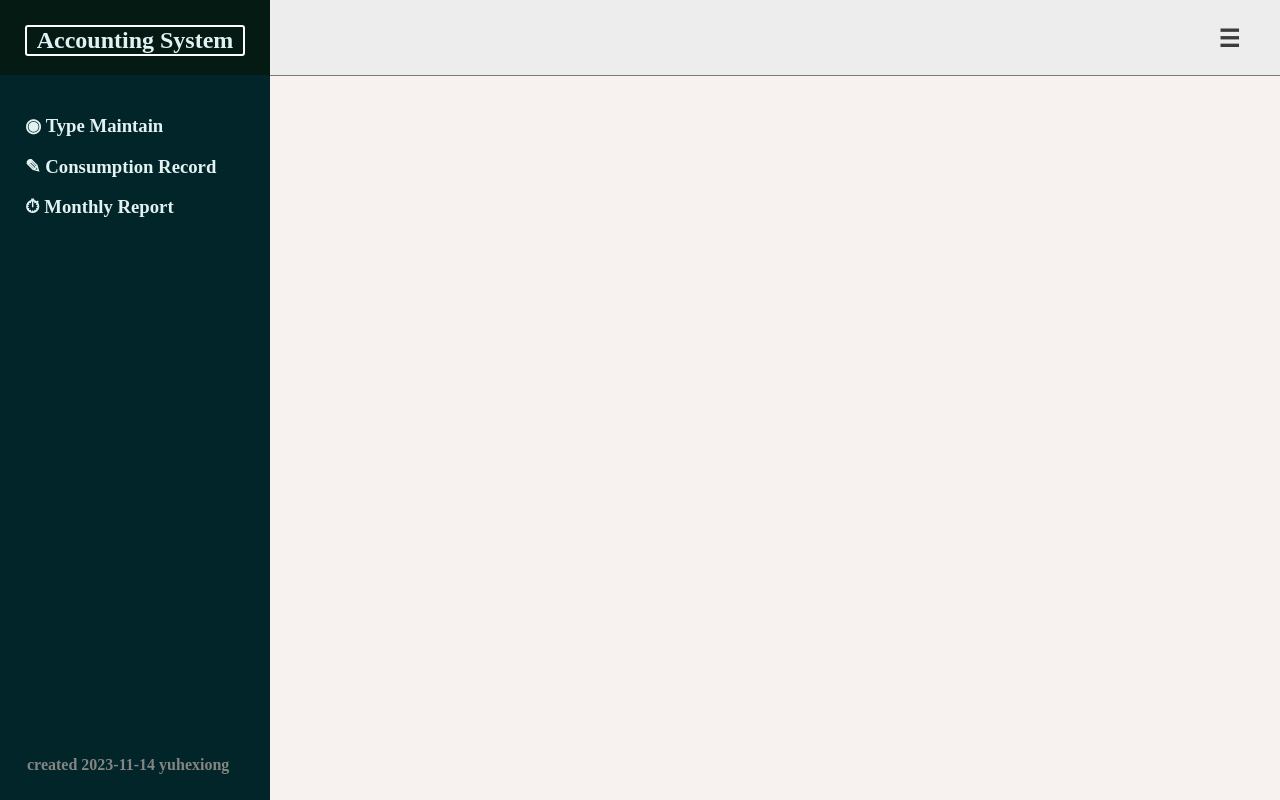
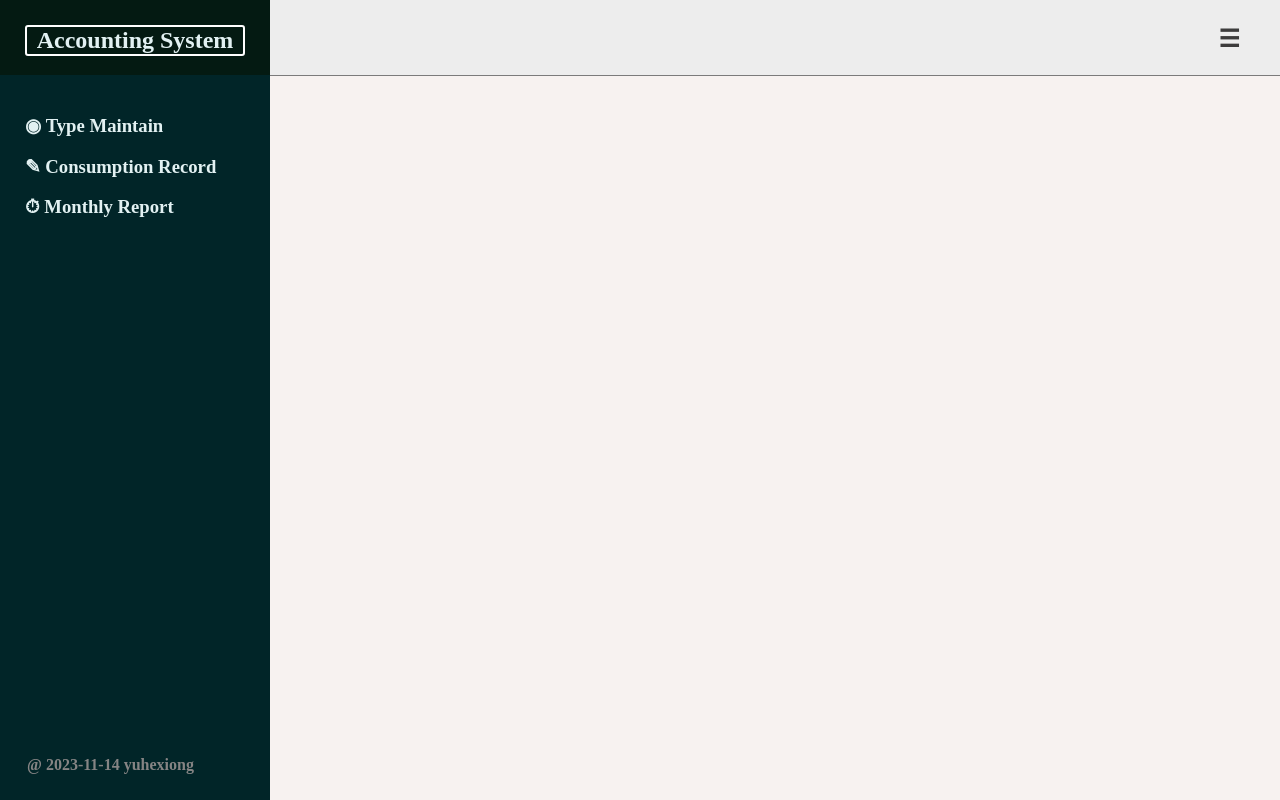
Before and after one commit to yuhexiong/accounting-web-vue3-javascript, a Vue app: page / in a window 1280 px wide. Built offline with nearby package versions, Linux system fonts and the light colour scheme.

Commit message:
feat: font family

```diff
--- a/src/assets/allStyle.css
+++ b/src/assets/allStyle.css
@@ -3,6 +3,7 @@ body, html {
   padding: 0;
   width: 100%;
   height: 100vh;
+  font-family: Times New Roman;
 }
 
 #app {
@@ -19,6 +20,13 @@ body, html {
   margin-top: 0px;
   padding-right: 40px;
   border-bottom: 1px solid rgb(123, 123, 123);
+}
+
+.all-nav h2 {
+  display: flex;
+  margin-left: auto;
+  margin-top: auto;
+  color: rgb(61, 60, 60)
 }
 
 .content {
@@ -54,6 +62,6 @@ a {
   padding-right: 50px;
 }
 
-.title-h2{
+.title-h2 {
   border-radius: 5px;
 }
--- a/src/assets/layoutStyle.css
+++ b/src/assets/layoutStyle.css
@@ -9,6 +9,12 @@
   height: 30px;
   padding: 25px 25px 20px 25px;
   background-color: rgb(4, 26, 18);
+}
+
+.logo-name {
+  margin: 0px;
+  border: 2px solid white;
+  border-radius: 3px;
 }
 
 .sidebar {
@@ -27,3 +33,14 @@
   text-align: left;
   padding-left: 25px;
 }
+
+.created-info {
+  position: fixed;
+  bottom: 10px;
+  left: 27px;
+}
+
+.created-info p {
+  color: rgb(133, 132, 132);
+  font-weight: 600;
+}
--- a/src/assets/reportStyle.css
+++ b/src/assets/reportStyle.css
@@ -5,12 +5,11 @@
 }
 
 .left-pane {
-  width: 40%;
+  width: 45%;
 }
 
 .right-pane {
-  width: 60%;
-  height: 100%;
+  width: 55%;
   padding-top: 80px;
-  padding-left: 10px;
+  padding-left: 30px;
 }
--- a/src/assets/tableStyle.css
+++ b/src/assets/tableStyle.css
@@ -23,8 +23,7 @@ tr {
 }
 
 td {
-  /* background-color: #f9f9f9; */
-  background-color: rgb(241, 245, 240);
+  background-color: rgb(237, 237, 237);
 }
 
 th:first-child{
--- a/src/components/LayoutComponent.vue
+++ b/src/components/LayoutComponent.vue
@@ -2,9 +2,7 @@
   <div class="app-layout">
     <aside class="sidebar">
       <div class="logo">
-        <h2 style="margin: 0px; border: 2px solid white; border-radius: 3px">
-          Accounting System
-        </h2>
+        <h2 class="logo-name">Accounting System</h2>
       </div>
       <div class="sidebar-router-div">
         <h3><router-link to="/type">◉ Type Maintain</router-link></h3>
@@ -17,17 +15,13 @@
       <div class="sidebar-router-div">
         <h3><router-link to="/report">⏱︎ Monthly Report</router-link></h3>
       </div>
-      <div style="position: fixed; bottom: 10px; left: 27px">
-        <p style="color: rgb(133, 132, 132); font-weight: 600">
-          created 2023-11-14 yuhexiong
-        </p>
+      <div class="created-info">
+        <p>@ 2023-11-14 yuhexiong</p>
       </div>
     </aside>
     <main class="content">
       <nav class="all-nav">
-        <h2 style="margin-left: auto; margin-top: auto; color: rgb(61, 60, 60)">
-          ☰
-        </h2>
+        <h2>☰</h2>
       </nav>
       <router-view />
     </main>
--- a/src/views/MonthlyReport.vue
+++ b/src/views/MonthlyReport.vue
@@ -126,7 +126,7 @@ export default {
       series: [],
       chartOptions: {
         chart: {
-          width: 550,
+          width: 500,
           type: "pie",
           animations: {
             enabled: false,
```
